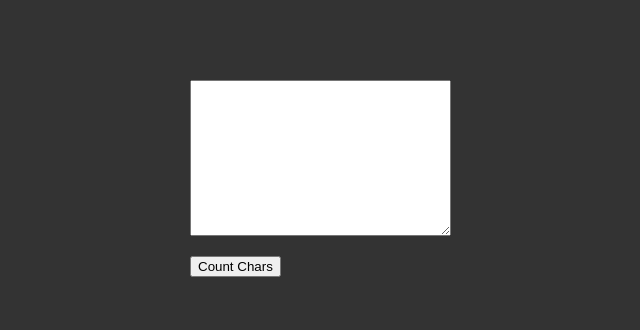
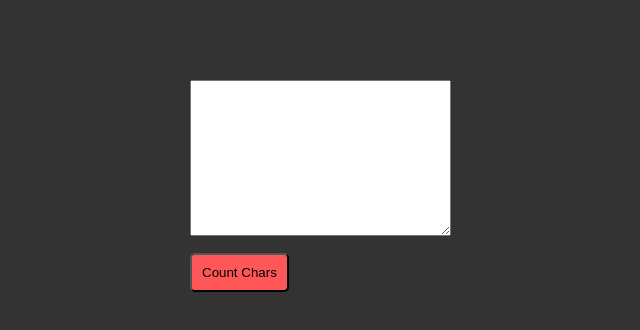
Before and after one commit to ahmar46/char_count, a plain HTML site: page 1.Char_Count/index.html in a window 1280 px wide. Shown: the whole page, without its empty margins (210-850 px from the left). Drawn offline with Linux system fonts and the light colour scheme.

Commit message:
Added Some Styling

```diff
--- a/1.Char_Count/index.html
+++ b/1.Char_Count/index.html
@@ -11,7 +11,7 @@
         <textarea name="" id="counter" cols="30" rows="10"></textarea>
         <br />
 		<p id="showdata"></p>
-		<button onclick="countwords()">Count Chars</button>
+		<button class = "button" onclick="countwords()">Count Chars</button>
     </div>
 </body>
 <script src="script.js" ></script>
--- a/1.Char_Count/style.css
+++ b/1.Char_Count/style.css
@@ -2,9 +2,17 @@ body {
 	background-color: #333;
 	margin: 0;
 	padding: 0;
+	font-family: monospace;
 }
 
 .container {
 	margin-top: 80px;
 	margin-left: 400px;
 }
+
+.button {
+	background-color: #ff5757;
+	padding: 10px 10px 10px 10px;
+	border-radius: 5px;
+	font-weight: 100;
+}
```
